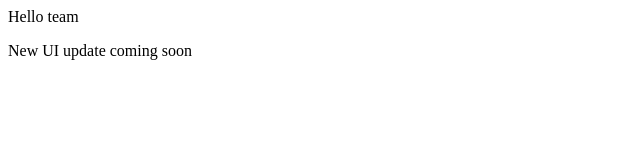
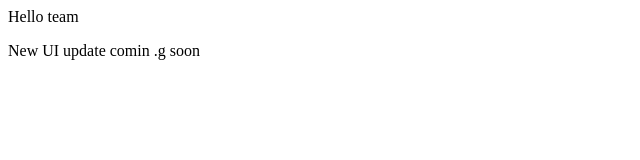
Before and after one commit to Curiousgoal202/devops-git-task, a plain HTML site: page index.html in a window 1280 px wide. Shown: the full height of the page, 0-640 px from the left. Drawn offline with Linux system fonts and the light colour scheme.

Commit message:
new branch commit

```diff
--- a/index.html
+++ b/index.html
@@ -1,2 +1,2 @@
 Hello team
-<p>New UI update coming soon</p>
+<p>New UI update comin .g soon</p>
```
